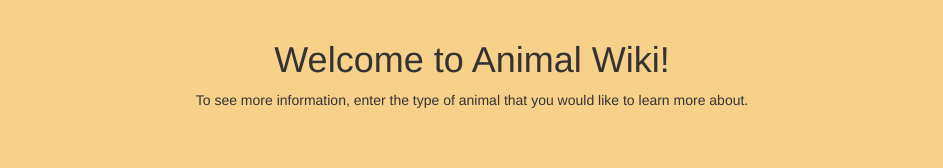
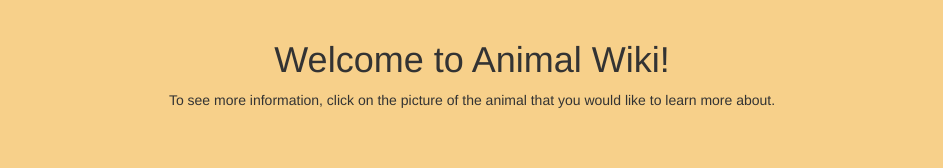
Before and after one commit to LINDGRENBA/animal-wiki, a plain HTML site: page index.html in a window 1280 px wide. Shown: the top 168 px of the page, without its empty margins (168-1111 px from the left). Drawn offline with Linux system fonts and the light colour scheme.

Commit message:
Delete form from index.html, change wording in header paragraph.

```diff
--- a/index.html
+++ b/index.html
@@ -13,14 +13,7 @@
   <div class="container">
     <header>
       <h1 class="hello">Welcome to Animal Wiki!</h1>
-      <p>To see more information, enter the type of animal that you would like to learn more about.</p>
-      <!-- <form action="" id="animal">
-        <div class="form-group">
-          <label for="animal-type"></label>
-          <input placeholder="snake, owl or shark" type="text" id="animal-type" class="form-control">
-        </div>
-        <button class="btn" type="submit">Submit</button>
-      </form> -->
+      <p>To see more information, click on the picture of the animal that you would like to learn more about.</p>
     </header>
 
     <div class="row">
```
